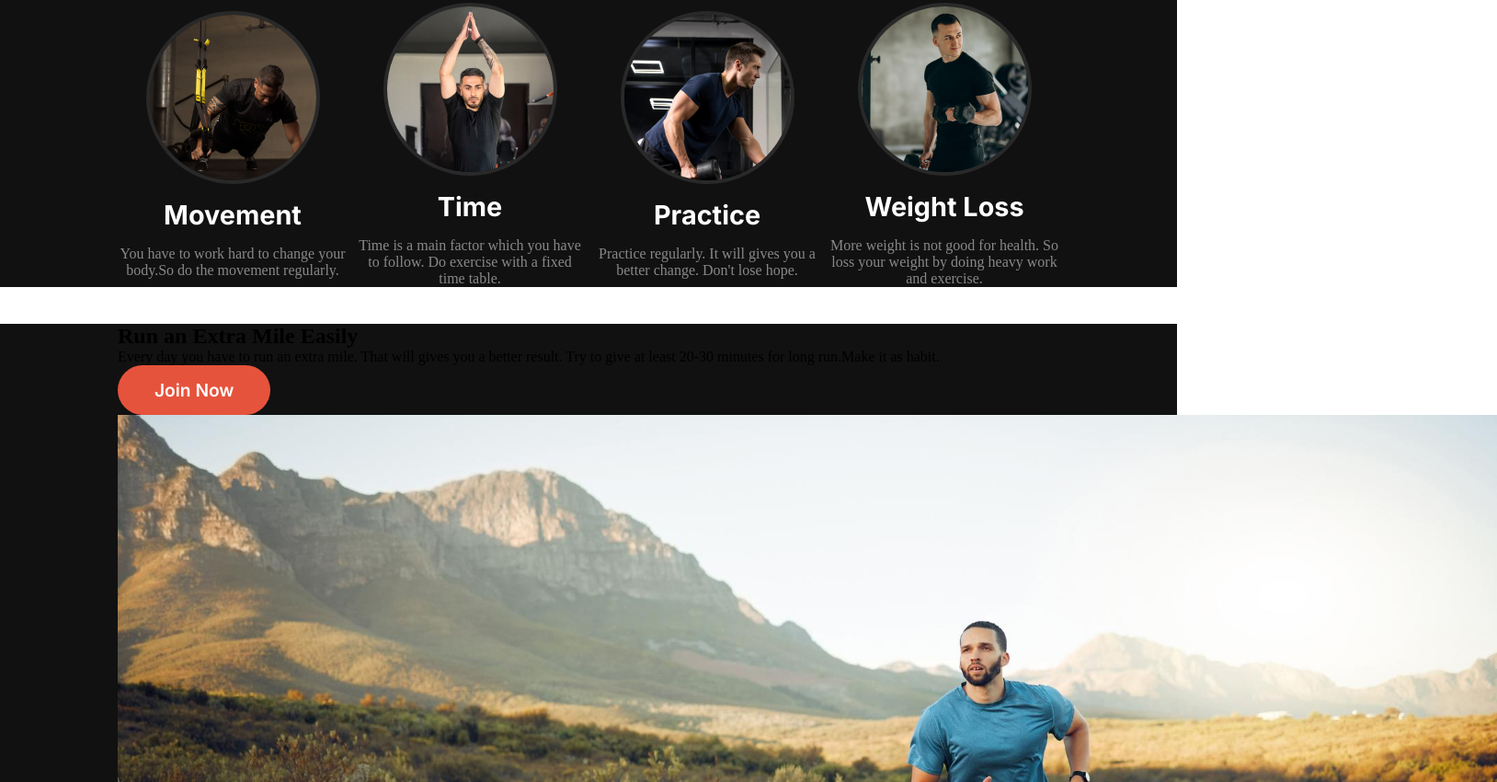
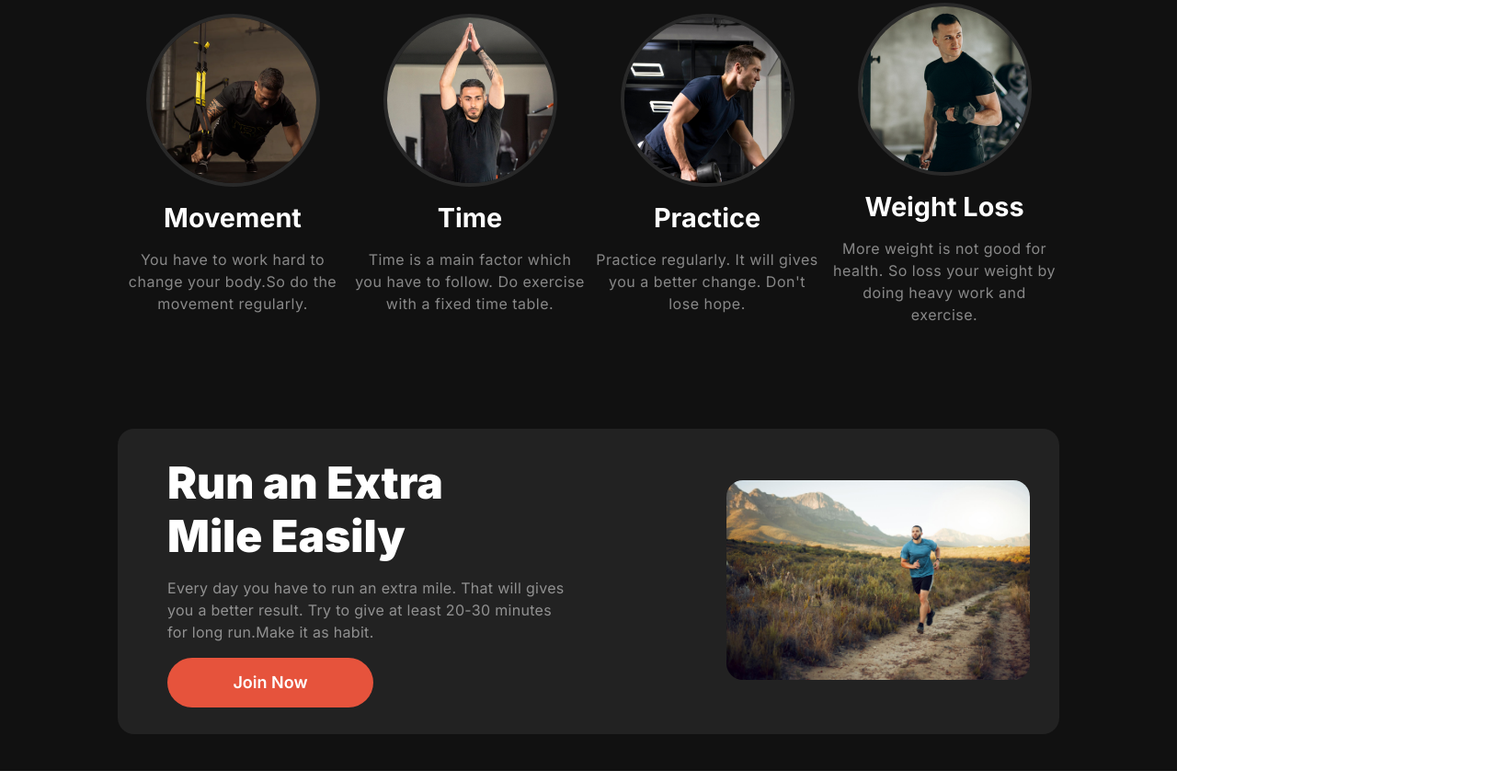
Before and after one commit to ad-monir2001/phero-assignment-2, a plain HTML site: page index.html in a window 1280 px wide. Shown: the part 838-1688 px from the top of the page at 92% size, 1628 px wide, since content can reach past the window. Drawn offline with Linux system fonts and the light colour scheme.

Commit message:
run extra section fully done

```diff
--- a/index.html
+++ b/index.html
@@ -90,11 +90,11 @@
         <section class="run__extra">
             <div class="run__container">
                 <div class="run__texts">
-                    <h1>Run an Extra Mile Easily</h1>
+                    <h1>Run an Extra <br> Mile Easily</h1>
                     <p>Every day you have to run an extra mile. That will gives you a better result. Try to give at least 20-30 minutes for long run.Make it as habit.</p>
-                    <button class="orange__btn">Join Now</button>
+                    <button class="run__btn">Join Now</button>
                 </div>
-                <img src="images/run.jpg" alt="">
+                <div class="image__container"><img src="images/run.jpg" alt=""></div>
             </div>
         </section>
 
--- a/style.css
+++ b/style.css
@@ -13,13 +13,12 @@
 
 /* ! style rule for navbar section and media queries */
 
-header {
-  background: linear-gradient(180deg, #111 0%, rgba(119, 119, 119, 0) 100%);
-  /* border: 2px solid red ; */
+.header {
+  background: linear-gradient(180deg, #111 0%, rgba(119, 119, 119, 0.4) 100%);
 }
 
 #header__container {
-  margin: 2rem 10%;
+  padding: 2rem 10% 0;
 }
 
 nav {
@@ -78,7 +77,7 @@ ul li a {
   }
 
   #header__container {
-    padding: 1.5rem 0 5%;
+    padding: 1.5rem 5% 0;
   }
 }
 
@@ -238,7 +237,6 @@ ul li a {
 @media screen and (max-width: 576px) {
   #banner__section {
     display: block;
-    margin: 55px 0;
   }
 
   .banner__texts h1 {
@@ -259,7 +257,6 @@ ul li a {
     bottom: 370px;
     left: 9px;
   }
-
 
   .banner__image {
     margin-top: 2.8rem;
@@ -285,7 +282,6 @@ ul li a {
   .banner__desc {
     width: 274px;
   }
-
 }
 
 /* ! style rule for Change habit section and media query */
@@ -295,7 +291,7 @@ ul li a {
 }
 
 .container {
-  margin: 2rem 10%;
+  padding: 2rem 10%;
 }
 
 .change__habits h1 {
@@ -324,7 +320,6 @@ ul li a {
   display: flex;
   align-items: center;
   justify-content: space-between;
-  grid-area: 2.5rem;
   margin: 2.5rem 0;
 }
 
@@ -347,7 +342,10 @@ ul li a {
   color: rgba(255, 255, 255, 0.5);
   font-size: 1rem;
   text-align: center;
+  font-family: Inter;
   max-width: 250px;
+  line-height: 1.5rem;
+  letter-spacing: 0.5px;
 }
 
 .habit img {
@@ -362,6 +360,13 @@ ul li a {
 
   .habit {
     margin-bottom: 2.5rem;
+  }
+
+  .heading__desc {
+    font-style: normal;
+    font-weight: 400;
+    line-height: 24px;
+    letter-spacing: 0.3px;
 
   }
 }
@@ -370,8 +375,92 @@ ul li a {
 
 .run__extra {
   background: #111;
+  padding: 2.5rem 10%;
 }
 
 .run__container {
-  margin: 2.5rem 10%;
+  display: flex;
+  align-items: center;
+  display: flex;
+  padding: 30px 32px 29px 54px;
+  justify-content: space-between;
+  align-items: center;
+  gap: 165px;
+  border-radius: 18px;
+  background: #222;
 }
+
+.run__texts h1 {
+  color: #fff;
+  font-family: Inter;
+  font-size: 3rem;
+  font-style: normal;
+  font-weight: 900;
+  line-height: 120%;
+}
+
+.run__texts p {
+  color: rgba(255, 255, 255, 0.5);
+  font-family: Inter;
+  width: 443px;
+  font-size: 1rem;
+  font-style: normal;
+  font-weight: 400;
+  line-height: 24px;
+  letter-spacing: 0.3px;
+  margin: 1rem 0;
+}
+
+.run__btn {
+  display: flex;
+  width: 224px;
+  padding: 16px 40px;
+  justify-content: center;
+  align-items: flex-start;
+  gap: 10px;
+  border-radius: 42px;
+  background: #e6533c;
+  color: #fff;
+  font-family: Inter;
+  font-size: 18px;
+  font-style: normal;
+  font-weight: 600;
+  line-height: 22px;
+  border: none;
+  cursor: pointer;
+}
+
+.image__container {
+  width: 366px;
+  border-radius: 18px;
+}
+
+.image__container img {
+  border-radius: 18px;
+  width: 100%;
+}
+
+@media screen and (max-width: 576px) {
+  .run__container {
+    flex-direction: column;
+    padding: 2rem;
+    gap: 2rem;
+  }
+
+  .run__texts h1 {
+    font-size: 2rem;
+    line-height: 40px;
+  }
+
+  .run__texts p {
+    width: fit-content;
+  }
+
+  .run__btn {
+    width: 100%;
+  }
+
+  .image__container {
+    width: 400px;
+  }
+}
```
